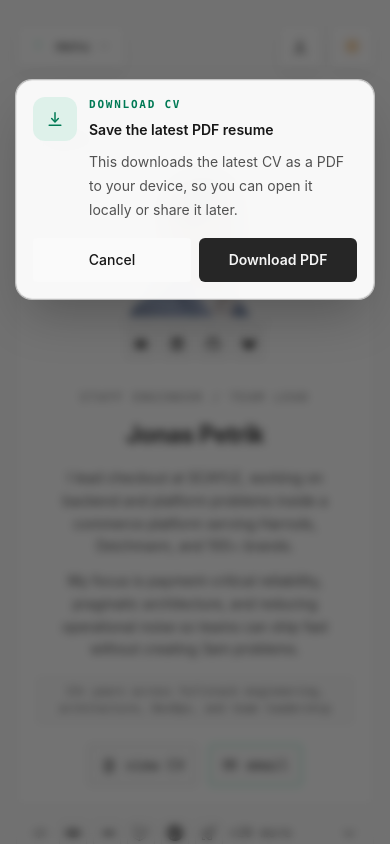
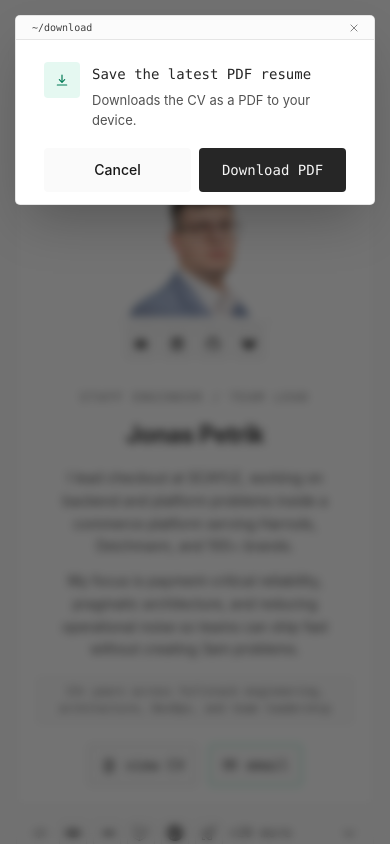
Before and after one commit to wukis/cv-next, a Next.js app: page / in a window 390 px wide. Both pictures are taken after a click on the button 300 px from the left and 46 px from the top of the page. Built offline with nearby package versions, Linux system fonts and the light colour scheme.

Commit message:
Mobile download pop-up alignment

```diff
--- a/src/components/CvDownloadButton.tsx
+++ b/src/components/CvDownloadButton.tsx
@@ -5,6 +5,7 @@ import { createPortal } from 'react-dom'
 
 import { Button, DownloadIcon } from '@/components/Button'
 import {
+  CloseIcon,
   DesktopTooltip,
   headerControlClassName,
 } from '@/components/HeaderShared'
@@ -86,27 +87,38 @@ export default function CvDownloadButton() {
               role="dialog"
               aria-modal="true"
               aria-label="Download CV"
-              className="fixed inset-x-4 top-20 z-70 rounded-2xl border border-neutral-200/80 bg-white/95 p-4 shadow-2xl ring-1 ring-neutral-200/70 backdrop-blur-md md:hidden dark:border-neutral-700 dark:bg-neutral-900/95 dark:ring-neutral-700/70"
+              className="fixed inset-x-4 top-4 z-70 overflow-hidden rounded-sm bg-white shadow-2xl ring-1 ring-neutral-200 md:hidden dark:bg-neutral-950 dark:ring-neutral-800"
             >
-              <div className="flex items-start gap-3">
-                <div className="flex h-11 w-11 shrink-0 items-center justify-center rounded-xl bg-emerald-500/10 text-emerald-700 dark:bg-emerald-400/15 dark:text-emerald-300">
-                  <DownloadIcon className="h-5 w-5" />
+              <div className="flex h-6 items-center justify-between border-b border-neutral-200 bg-neutral-50/80 px-4 dark:border-neutral-800 dark:bg-neutral-900">
+                <span className="font-mono text-[10px] text-neutral-700 dark:text-neutral-100">
+                  ~/download
+                </span>
+                <button
+                  type="button"
+                  onClick={() => setIsOpen(false)}
+                  aria-label="Close download dialog"
+                  className="-mr-2 inline-flex h-6 w-6 items-center justify-center rounded-sm transition-colors hover:bg-neutral-200 dark:hover:bg-neutral-700"
+                >
+                  <CloseIcon className="h-3.5 w-3.5 text-neutral-500 dark:text-neutral-400" />
+                </button>
+              </div>
+
+              <div className="p-3">
+                <div className="flex items-start gap-3 rounded-sm px-4 py-2.5">
+                  <div className="flex h-9 w-9 shrink-0 items-center justify-center rounded-sm bg-emerald-500/10 text-emerald-700 dark:bg-emerald-400/10 dark:text-emerald-300">
+                    <DownloadIcon className="h-4 w-4" />
                   </div>
                   <div className="min-w-0">
-                  <p className="font-mono text-[11px] font-semibold tracking-[0.16em] text-emerald-700 uppercase dark:text-emerald-300">
-                    Download CV
-                  </p>
-                  <h2 className="mt-1 text-sm font-semibold text-neutral-900 dark:text-neutral-50">
+                    <h2 className="font-mono text-sm font-medium text-neutral-800 dark:text-neutral-200">
                       Save the latest PDF resume
                     </h2>
-                  <p className="mt-2 text-sm leading-6 text-neutral-600 dark:text-neutral-300">
-                    This downloads the latest CV as a PDF to your device, so you
-                    can open it locally or share it later.
+                    <p className="mt-1 text-xs leading-5 text-neutral-600 dark:text-neutral-300">
+                      Downloads the CV as a PDF to your device.
                     </p>
                   </div>
                 </div>
 
-              <div className="mt-4 flex gap-2">
+                <div className="mt-2 flex gap-2 px-4">
                   <Button
                     type="button"
                     variant="secondary"
@@ -119,10 +131,11 @@ export default function CvDownloadButton() {
                     href={CV_PDF_URL}
                     download
                     onClick={() => setIsOpen(false)}
-                  className="inline-flex min-h-11 flex-1 items-center justify-center rounded-md bg-neutral-800 px-3 py-2 text-sm font-semibold text-neutral-100 outline-offset-2 transition-all duration-200 ease-out hover:-translate-y-0.5 hover:bg-neutral-700 hover:shadow-lg active:bg-neutral-800 active:text-neutral-100/70 dark:bg-neutral-700 dark:hover:bg-neutral-600 dark:active:bg-neutral-700 dark:active:text-neutral-100/70"
+                    className="inline-flex min-h-11 flex-1 items-center justify-center rounded-sm bg-neutral-800 px-3 py-2 font-mono text-sm font-medium text-neutral-100 transition-colors hover:bg-neutral-700 active:bg-neutral-800 active:text-neutral-100/70 dark:bg-neutral-700 dark:hover:bg-neutral-600 dark:active:bg-neutral-700 dark:active:text-neutral-100/70"
                   >
                     Download PDF
                   </a>
+                </div>
               </div>
             </div>
           </>,
```
Lines whose indentation alone changed are shown as unchanged.
